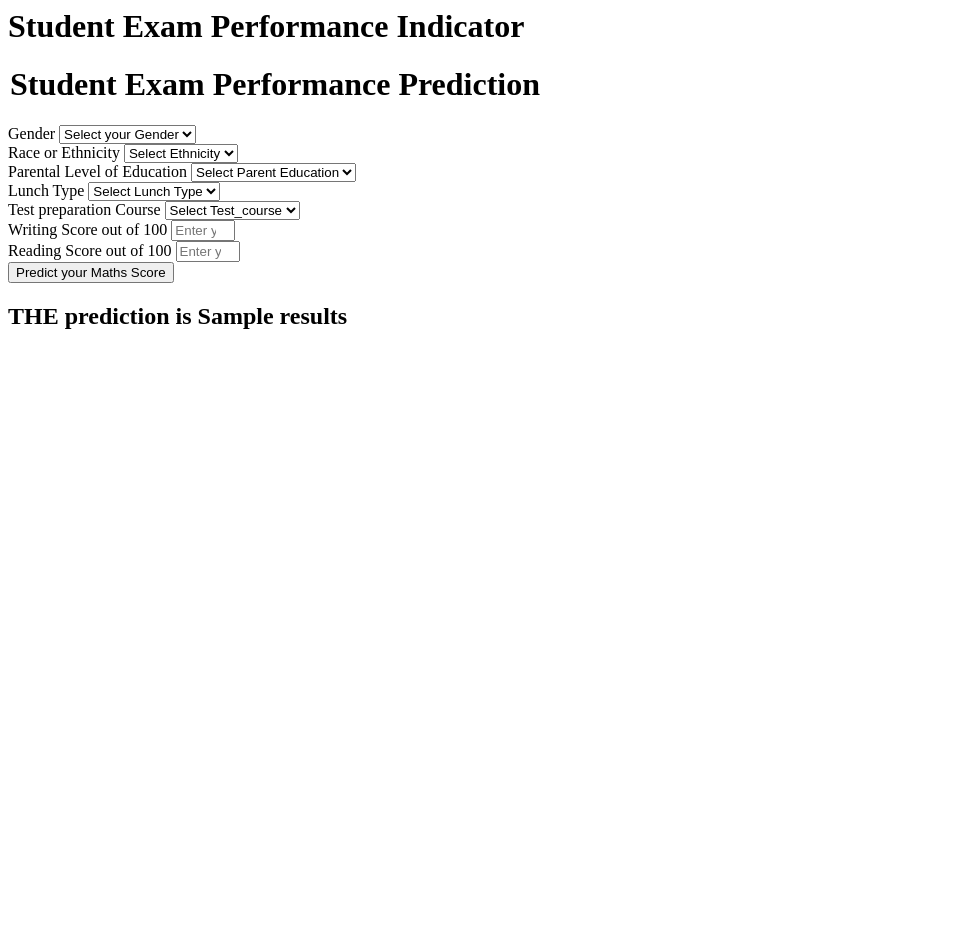
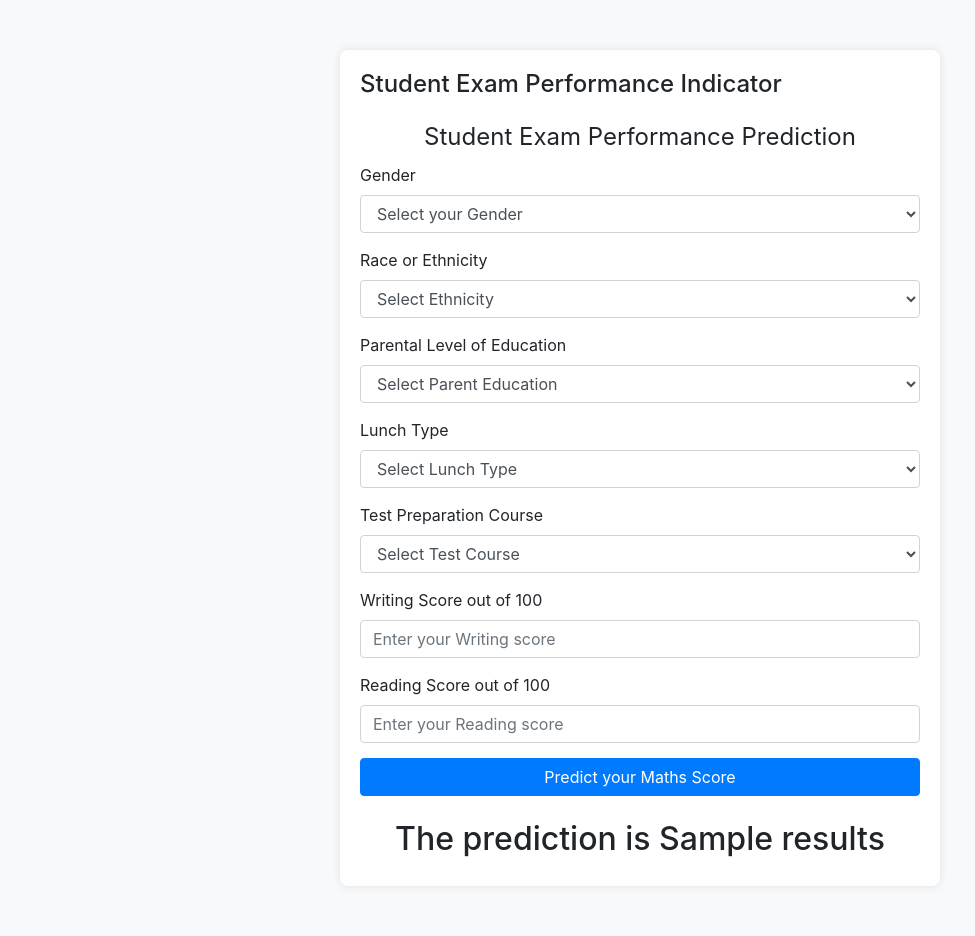
Before and after one commit to HaadiRazaTDK/ML_Projects, a Flask app: template templates/home.html in a window 1280 px wide. Shown: the whole page, without its empty margins (0-975 px from the left). Before the commit the page ends 329 px from the top, so only its background shows below. Run offline with Flask 3, Linux system fonts and the light colour scheme; the template is opened without the code that fills it: most values are stand-ins (such as "Sample title", 1, 10 or a date in 2020); some libraries are stand-ins or nearby versions.

Commit message:
home page update

```diff
--- a/application.py
+++ b/application.py
@@ -46,4 +46,4 @@ def predict_datapoint():
             return f"An error occurred: {e}", 500
 
 if __name__ == "__main__":
-    app.run(host="0.0.0.0", debug=True)
+    app.run(host="0.0.0.0")
--- a/templates/home.html
+++ b/templates/home.html
@@ -1,111 +1,105 @@
-<html>
+<!DOCTYPE html>
+<html lang="en">
+<head>
+    <meta charset="UTF-8">
+    <meta name="viewport" content="width=device-width, initial-scale=1.0">
+    <title>Student Exam Performance Indicator</title>
+    <link rel="stylesheet" href="https://stackpath.bootstrapcdn.com/bootstrap/4.3.1/css/bootstrap.min.css">
+    <style>
+        body {
+            background-color: #f8f9fa;
+        }
+        .login {
+            max-width: 600px;
+            margin: 50px auto;
+            padding: 20px;
+            background: #ffffff;
+            box-shadow: 0 0 10px rgba(0, 0, 0, 0.1);
+            border-radius: 8px;
+        }
+        .login h1 {
+            margin-bottom: 20px;
+            font-size: 24px;
+        }
+        .form-group {
+            margin-bottom: 15px;
+        }
+        .btn-primary {
+            width: 100%;
+        }
+    </style>
+</head>
 <body>
     <div class="login">
         <h1>Student Exam Performance Indicator</h1>
+        <form action="{{ url_for('predict_datapoint')}}" method="post">
+            <legend class="text-center">Student Exam Performance Prediction</legend>
 
-       <form action="{{ url_for('predict_datapoint')}}" method="post">
-        <h1>
-            <legend>Student Exam Performance Prediction</legend>
-        </h1>
-        <div class="mb-3">
-            <label class="form-label">Gender</label>
-            <select class="form-control" name="gender" placeholder="Enter you Gender" required>
-                <option class="placeholder" selected disabled value="">Select your Gender</option>
-                <option value="male">
-                    Male
-                </option>
-                <option value="female">
-                    Female
-                </option>
+            <div class="form-group">
+                <label for="gender">Gender</label>
+                <select class="form-control" id="gender" name="gender" required>
+                    <option value="" disabled selected>Select your Gender</option>
+                    <option value="male">Male</option>
+                    <option value="female">Female</option>
                 </select>
             </div>
-        <div class="mb-3">
-            <label class="form-label">Race or Ethnicity</label>
-            <select class="form-control" name="ethnicity" placeholder="Enter you ethnicity" required>
-                <option class="placeholder" selected disabled value="">Select Ethnicity</option>
-                <option value="group A">
-                    Group A
-                </option>
-                <option value="group B">
-                    Group B
-                </option>
-                <option value="group C">
-                    Group C
-                </option>
-                <option value="group D">
-                    Group D
-                </option>
-                <option value="group E">
-                    Group E
-                </option>
+
+            <div class="form-group">
+                <label for="ethnicity">Race or Ethnicity</label>
+                <select class="form-control" id="ethnicity" name="ethnicity" required>
+                    <option value="" disabled selected>Select Ethnicity</option>
+                    <option value="group A">Group A</option>
+                    <option value="group B">Group B</option>
+                    <option value="group C">Group C</option>
+                    <option value="group D">Group D</option>
+                    <option value="group E">Group E</option>
                 </select>
             </div>
-        <div class="mb-3">
-            <label class="form-label">Parental Level of Education</label>
-            <select class="form-control" name="parental_level_of_education"
-                placeholder="Enter you Parent Education" required>
-                <option class="placeholder" selected disabled value="">Select Parent Education</option>
-                <option value="associate's degree">
-                    associate's degree
-                </option>
-                <option value="bachelor's degree">
-                    bachelor's degree
-                </option>
-                <option value="high school">
-                    high school
-                </option>
-                <option value="master's degree">
-                    master's degree
-                </option>
-                <option value="some college">
-                    some college
-                </option>
-                <option value="some high school">
-                    some high school
-                </option>
+
+            <div class="form-group">
+                <label for="parental_level_of_education">Parental Level of Education</label>
+                <select class="form-control" id="parental_level_of_education" name="parental_level_of_education" required>
+                    <option value="" disabled selected>Select Parent Education</option>
+                    <option value="associate's degree">Associate's degree</option>
+                    <option value="bachelor's degree">Bachelor's degree</option>
+                    <option value="high school">High school</option>
+                    <option value="master's degree">Master's degree</option>
+                    <option value="some college">Some college</option>
+                    <option value="some high school">Some high school</option>
                 </select>
             </div>
-        <div class="mb-3">
-            <label class="form-label">Lunch Type</label>
-            <select class="form-control" name="lunch" placeholder="Enter you Lunch" required>
-                <option class="placeholder" selected disabled value="">Select Lunch Type</option>
-                <option value="free/reduced">
-                    free/reduced
-                </option>
-                <option value="standard">
-                    standard
-                </option>
+
+            <div class="form-group">
+                <label for="lunch">Lunch Type</label>
+                <select class="form-control" id="lunch" name="lunch" required>
+                    <option value="" disabled selected>Select Lunch Type</option>
+                    <option value="free/reduced">Free/Reduced</option>
+                    <option value="standard">Standard</option>
                 </select>
             </div>
-        <div class="mb-3">
-            <label class="form-label">Test preparation Course</label>
-            <select class="form-control" name="test_preparation_course" placeholder="Enter you Course"
-                required>
-                <option class="placeholder" selected disabled value="">Select Test_course</option>
-                <option value="none">
-                    None
-                </option>
-                <option value="completed">
-                    Completed
-                </option>
+
+            <div class="form-group">
+                <label for="test_preparation_course">Test Preparation Course</label>
+                <select class="form-control" id="test_preparation_course" name="test_preparation_course" required>
+                    <option value="" disabled selected>Select Test Course</option>
+                    <option value="none">None</option>
+                    <option value="completed">Completed</option>
                 </select>
             </div>
-        <div class="mb-3">
-            <label class="form-label">Writing Score out of 100</label>
-            <input class="form-control" type="number" name="reading_score"
-                placeholder="Enter your Reading score" min='0' max='100' />
+
+            <div class="form-group">
+                <label for="reading_score">Writing Score out of 100</label>
+                <input type="number" class="form-control" id="reading_score" name="reading_score" placeholder="Enter your Writing score" min="0" max="100" required>
             </div>
-        <div class="mb-3">
-            <label class="form-label">Reading Score out of 100</label>
-            <input class="form-control" type="number" name="writing_score"
-                placeholder="Enter your Reading Score" min='0' max='100' />
+
+            <div class="form-group">
+                <label for="writing_score">Reading Score out of 100</label>
+                <input type="number" class="form-control" id="writing_score" name="writing_score" placeholder="Enter your Reading score" min="0" max="100" required>
             </div>
-        <div class="mb-3">
-            <input class="btn btn-primary" type="submit" value="Predict your Maths Score" required />
+
+            <button type="submit" class="btn btn-primary">Predict your Maths Score</button>
+        </form>
+        <h2 class="text-center mt-4">The prediction is {{results}}</h2>
     </div>
-    </form>
-    <h2>
-       THE  prediction is {{results}}
-    </h2>
-   <body>
+</body>
 </html>
```
Lines whose indentation alone changed are shown as unchanged.
